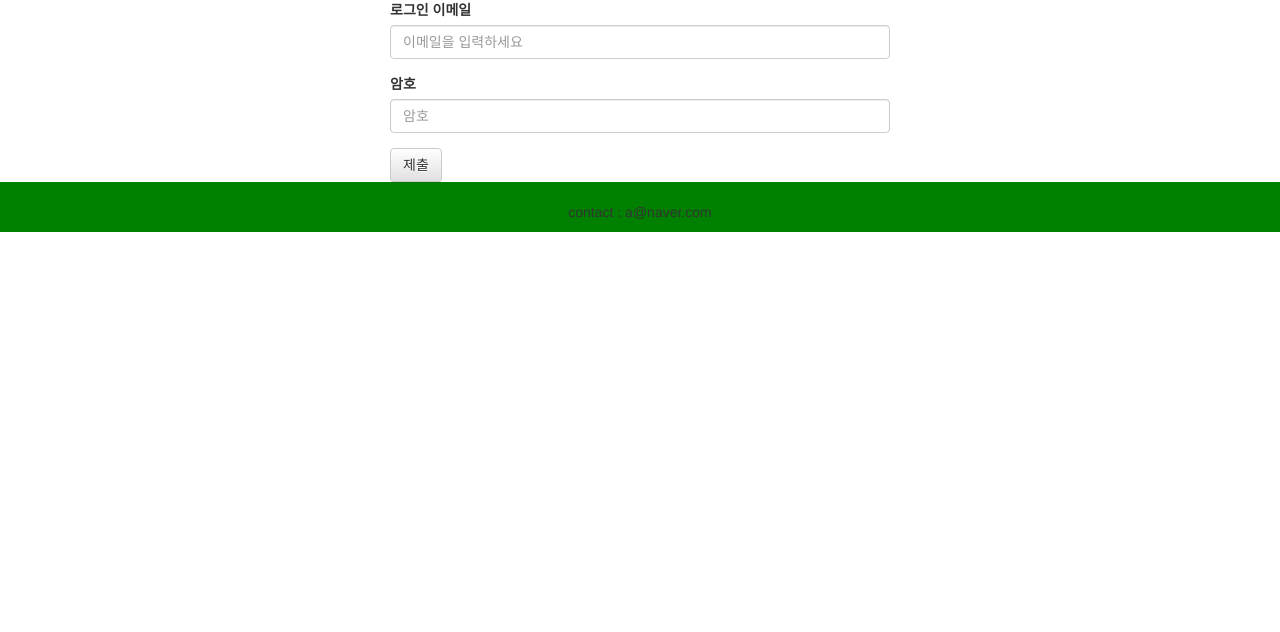
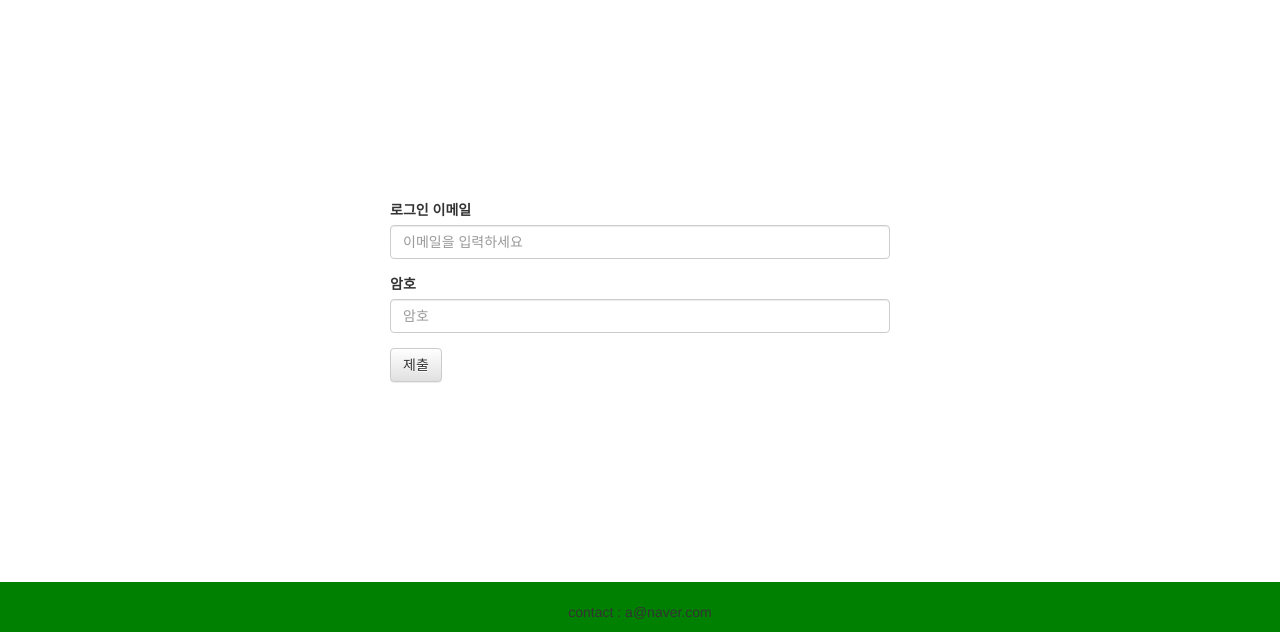
Before and after one commit to HRPzz/django_inflearn_clone, a Django app: page /login/ in a window 1280 px wide. Shown: the part 400-1032 px from the top of the page. Before the commit the page ends 632 px from the top, so only its background shows below. Run offline with Django 4.2, Linux system fonts and the light colour scheme; some libraries are stand-ins or nearby versions.

Commit message:
typo correction

```diff
--- a/inflearn/inflearn_lecture/templates/inflearn_lecture/login.html
+++ b/inflearn/inflearn_lecture/templates/inflearn_lecture/login.html
@@ -2,7 +2,7 @@
 
 {% block content %}
 
-    <div style="width: 500px; margin: auto; margin-top: 200px, margin-bottom: 200px;">
+    <div style="width: 500px; margin: auto; margin-top: 200px; margin-bottom: 200px;">
         <!-- html 에서 views 로 form 데이터 넘김 -->
         <form method="POST" action="{% url 'login' %}">
             {% csrf_token %}  <!-- 보안 설정 -->
```
